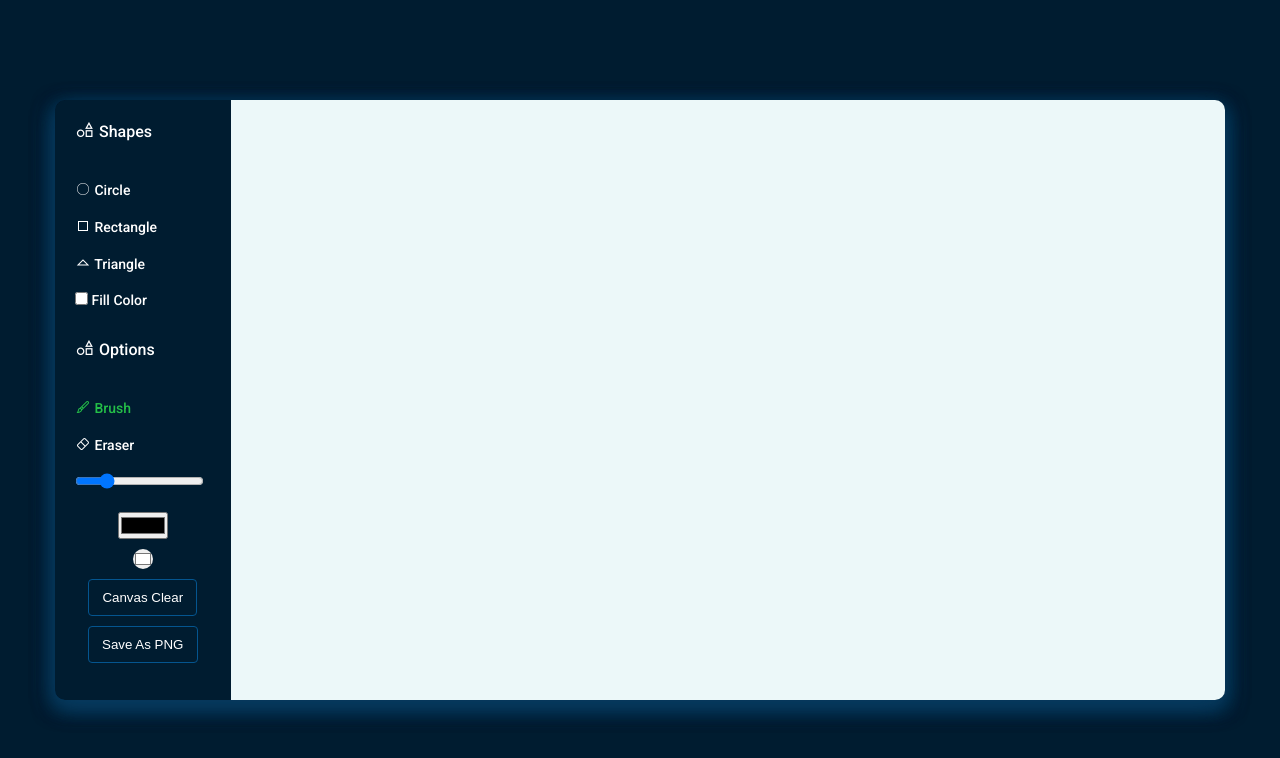
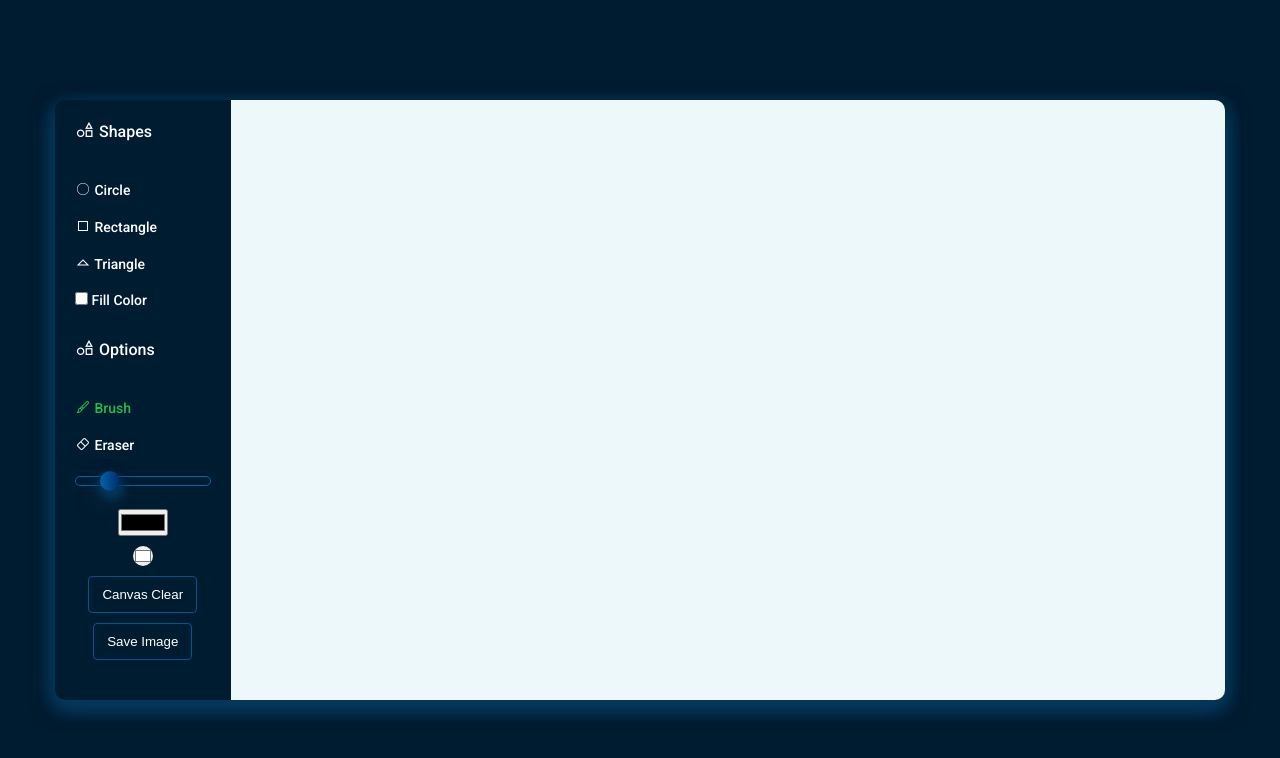
Before and after one commit to thealamdev/my_paint, a plain HTML site: page index.html in a window 1280 px wide. Drawn offline with nearby package versions, Linux system fonts and the light colour scheme.

Commit message:
paint update

```diff
--- a/index.html
+++ b/index.html
@@ -13,6 +13,7 @@
     <link
         href="https://fonts.googleapis.com/css2?family=Open+Sans:wght@300;400;500&family=Roboto:wght@100;300;500&display=swap"
         rel="stylesheet">
+
 </head>
 
 <body>
@@ -68,6 +69,7 @@
 
                         <li class="option">
                             <input type="range" id="range" min="1" max="20" value="5">
+
                         </li>
 
                         <li class="option" style="text-align:center">
@@ -77,14 +79,14 @@
                     </ul>
 
                     <div class="background-color">
-                        <input type="color" value="#ffffff"  id="bg-color">
+                        <input type="color" value="#ffffff" id="bg-color">
                     </div>
 
                     <div class="canvas_clear_wrapper">
                         <button class="canvas_clear">Canvas Clear</button>
                     </div>
                     <div class="download_image_wrapper">
-                        <button class="download_image">Save As PNG</button>
+                        <button class="download_image">Save Image</button>
                     </div>
                 </div>
             </div>
@@ -95,13 +97,8 @@
         </div>
     </div>
 
-
-
-
     <script src="script.js"></script>
     <script src="prevent.js"></script>
 
-
 </body>
-
 </html>
--- a/style.css
+++ b/style.css
@@ -53,7 +53,6 @@ body {
     background: #ECF8F9;
 
 }
-
 
 
 .drawing-board canvas {
@@ -153,3 +152,36 @@ body {
     -ms-border-radius: 50%;
     -o-border-radius: 50%;
 }
+
+/*  styling the input range */
+
+
+  input[type="range"] {
+    -webkit-appearance: none;
+    width: 100%;
+    height: 10px;
+    background: #001C30;
+    border-radius: 5px;
+    outline: none;
+    border: 1px solid #0366ac;
+}
+
+/* Styling for the track of the range input */
+input[type="range"]::-webkit-slider-thumb {
+    -webkit-appearance: none;
+    width: 20px;
+    height: 20px;
+    background: linear-gradient(to right, #0366ac, #012965);
+    box-shadow: -4px 10px 19px #083a5eaf, -4px 4px 10px #083a5eaf, 4px 4px 10px #083a5eaf, 4px 10px 10px #083a5eaf;
+    border-radius: 50%;
+    cursor: pointer;
+}
+
+/* Custom styles for the thumb of the range input */
+input[type="range"]::-moz-range-thumb {
+    width: 20px;
+    height: 20px;
+    background: linear-gradient(to right, #ff6b6b, #68a1f5);
+    border-radius: 50%;
+    cursor: pointer;
+}
```
Also changed, not shown: script.js (line endings or trailing spaces).
